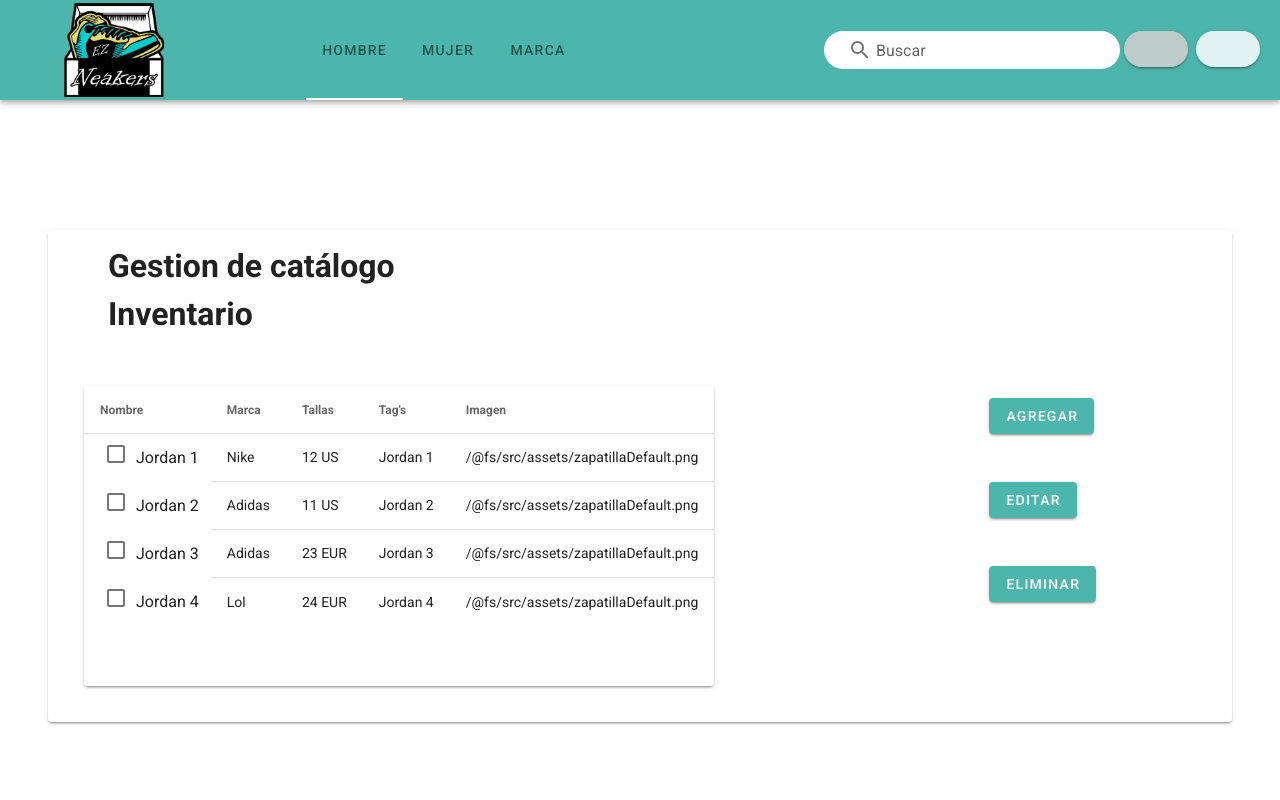
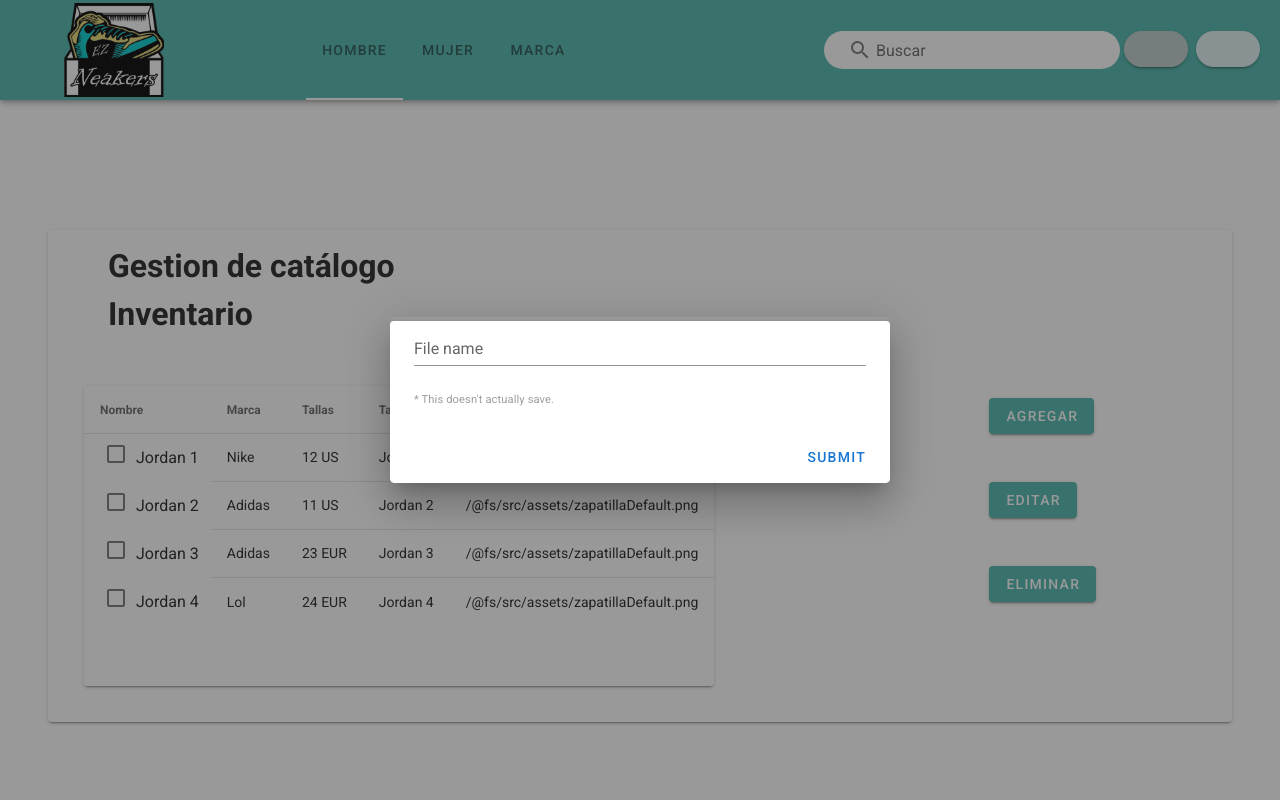
Before and after one commit to PaulQueza/proyectoConstruccionSoftware, a Vue app: page /login/admin in a window 1280 px wide. Both pictures are taken after a click on the button "AGREGAR". Shown: the top 800 px of the page. Built offline with nearby package versions, Linux system fonts and the light colour scheme; some icons are missing.

Commit message:
Auto stash before merge of "PruebasGenerales" and "origin/PruebasGenerales"

```diff
--- a/src/views/Vista.vue
+++ b/src/views/Vista.vue
@@ -1,10 +1,7 @@
 <template>
     <v-app>
-
         <v-spacer></v-spacer>
-
         <v-card class="ml-12 mr-12 mb-12">
-
             <v-container class="mx-12 mb-12">
                 <h1>
                     Gestion de catálogo
@@ -63,7 +60,7 @@
                 </v-card>
                 <v-spacer></v-spacer>
                 <v-col>
-                    <v-btn class="mb-12 white--text" color="teal lighten-2">
+                    <v-btn class="mb-12 white--text" color="teal lighten-2" @click="dialog = !dialog">
                         Agregar
                     </v-btn>
                     <v-spacer></v-spacer>
@@ -76,10 +73,31 @@
                     </v-btn>
                 </v-col>
             </v-row>
-
         </v-card>
         <v-spacer></v-spacer>
+        <v-dialog
+          v-model="dialog"
+          max-width="500px"
+        >
+          <v-card>
+            <v-card-text>
+              <v-text-field label="File name"></v-text-field>
 
+              <small class="grey--text">* This doesn't actually save.</small>
+            </v-card-text>
+
+            <v-card-actions>
+              <v-spacer></v-spacer>
+              <v-btn
+                text
+                color="primary"
+                @click="dialog = false"
+              >
+                Submit
+              </v-btn>
+            </v-card-actions>
+          </v-card>
+        </v-dialog>
     </v-app>
 </template>
 <script>
@@ -92,6 +110,7 @@ export default {
         imagen: null,
         drawer: false,
         singleSelect: null,
+        dialog: false,
         zapatillas: [
             {
                 id: 1,
--- a/src/views/VistaAdmin.vue
+++ b/src/views/VistaAdmin.vue
@@ -81,6 +81,7 @@ export default {
         precio: null,
         imagen: null,
         drawer: false,
+        dialog: false,
         zapatillas: [
             {
                 id: 1,
```
